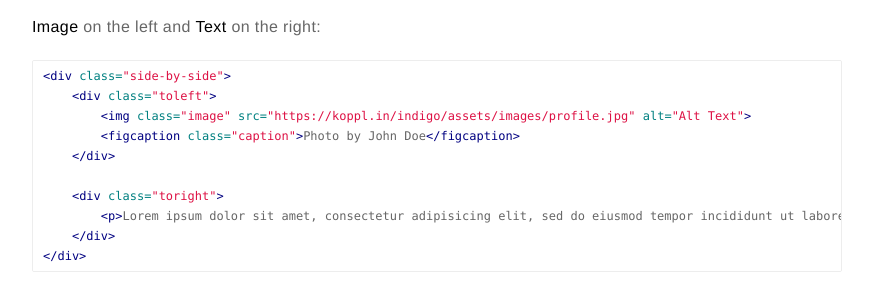
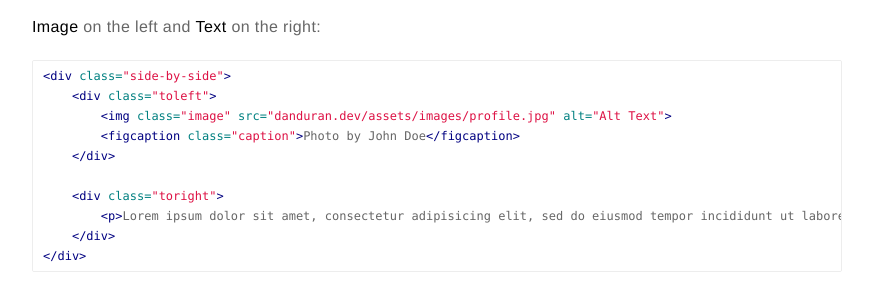
Before and after one commit to fazzrazz/fazzrazz.github.io, a Jekyll site: the page built from _posts/2015-02-24-markdown-extra-components.markdown, in a window 1280 px wide and 1400 px high, scrolled down 1040 px. Shown: the part 151-451 px from the top of the window, without its empty margins (203-1076 px from the left). Built offline with Jekyll 4.4.1, drawn with Linux system fonts in a browser that asks for light colours; comment, search, counter and statistics services are not loaded; some of the changed text lies outside the part shown.

Commit message:
Update _config.yml

```diff
--- a/_config.yml
+++ b/_config.yml
@@ -16,7 +16,7 @@
 resume-external: true
 resume-url: https://google.com/?q=my+resume
 
-url: https://koppl.in/indigo
+url: danduran.dev
 # your url: http://USERNAME.github.io
 
 permalink: /:title/
```
